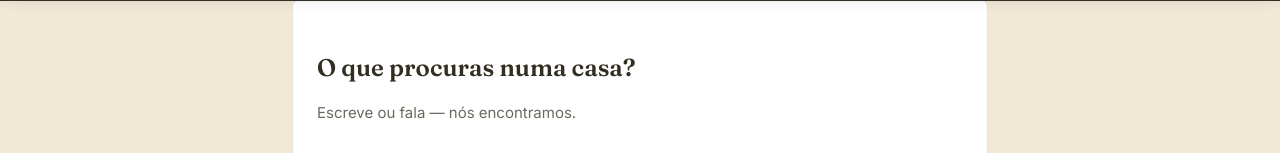
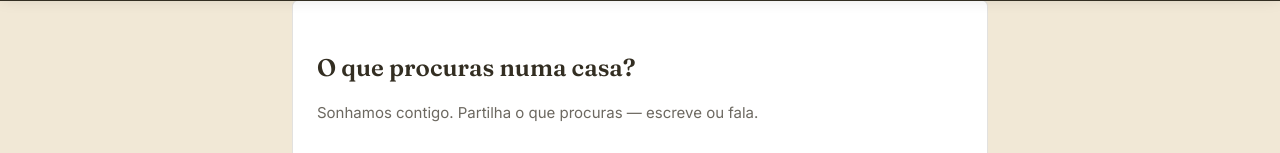
Before and after one commit to andreiadetails-byte/portal-imobiliario, a Next.js app: page / in a window 1280 px wide. Shown: the part 799-952 px from the top of the page. Built offline with nearby package versions, Linux system fonts and the light colour scheme; no server answers; the database is empty.

Commit message:
Atualizar frase de apoio da pesquisa natural em todos os idiomas

```diff
--- a/components/NaturalSearchBox.js
+++ b/components/NaturalSearchBox.js
@@ -274,43 +274,43 @@ export default function NaturalSearchBox() {
   const UI_TEXT = {
     pt: {
       title: 'O que procuras numa casa?',
-      sub: (v) => `Escreve${v ? ' ou fala' : ''} — nós encontramos.`,
+      sub: (v) => `Sonhamos contigo. Partilha o que procuras${v ? ' — escreve ou fala' : ''}.`,
       placeholder: `Gostava de comprar um ${exampleTypology} até ${examplePrice}€, recente ou novo, em ${exampleCity}, com ${exampleAmenity}.`,
       button: 'Tens o que procuro? 🔍',
     },
     en: {
       title: 'What are you looking for?',
-      sub: (v) => `Type${v ? ' or speak' : ''} — we\u2019ll find it.`,
+      sub: (v) => `We dream with you. Share what you\u2019re looking for${v ? ' — type or speak' : ''}.`,
       placeholder: `I\u2019d like to buy a ${exampleTypologyEn} up to €${examplePrice}, new or recent, in ${exampleCity}, with ${exampleAmenityEn}.`,
       button: 'Do you have what I\u2019m looking for? 🔍',
     },
     es: {
       title: '¿Qué buscas en una casa?',
-      sub: (v) => `Escribe${v ? ' o habla' : ''} — nosotros lo encontramos.`,
+      sub: (v) => `Soñamos contigo. Comparte lo que buscas${v ? ' — escribe o habla' : ''}.`,
       placeholder: `Me gustaría comprar un ${exampleTypology} hasta ${examplePrice}€, nuevo o reciente, en ${exampleCity}, con ${exampleAmenityEs}.`,
       button: '¿Tienes lo que busco? 🔍',
     },
     fr: {
       title: 'Que recherchez-vous dans une maison ?',
-      sub: (v) => `Écrivez${v ? ' ou parlez' : ''} — nous trouvons.`,
+      sub: (v) => `Nous rêvons avec vous. Partagez ce que vous cherchez${v ? ' — écrivez ou parlez' : ''}.`,
       placeholder: `Je voudrais acheter un ${exampleTypology} jusqu\u2019à ${examplePrice}€, neuf ou récent, à ${exampleCity}, avec ${exampleAmenityFr}.`,
       button: 'Avez-vous ce que je cherche ? 🔍',
     },
     de: {
       title: 'Was suchen Sie in einem Zuhause?',
-      sub: (v) => `Schreiben${v ? ' oder sprechen' : ''} Sie — wir finden es.`,
+      sub: (v) => `Wir träumen mit Ihnen. Teilen Sie, wonach Sie suchen${v ? ' — schreiben oder sprechen Sie' : ''}.`,
       placeholder: `Ich möchte eine ${exampleTypologyDe} bis ${examplePrice}€ kaufen, neu oder neuwertig, in ${exampleCity}, mit ${exampleAmenityDe}.`,
       button: 'Haben Sie, was ich suche? 🔍',
     },
     nl: {
       title: 'Wat zoekt u in een huis?',
-      sub: (v) => `Typ${v ? ' of spreek' : ''} — wij vinden het.`,
+      sub: (v) => `Wij dromen met u mee. Deel wat u zoekt${v ? ' — typ of spreek' : ''}.`,
       placeholder: `Ik zou graag een ${exampleTypologyNl} kopen tot €${examplePrice}, nieuw of recent, in ${exampleCity}, met ${exampleAmenityNl}.`,
       button: 'Heeft u wat ik zoek? 🔍',
     },
     ru: {
       title: 'Что вы ищете в доме?',
-      sub: (v) => `Напишите${v ? ' или скажите' : ''} — мы найдём.`,
+      sub: (v) => `Мы мечтаем вместе с вами. Расскажите, что вы ищете${v ? ' — напишите или скажите' : ''}.`,
       placeholder: `Я хотел бы купить ${exampleTypologyRu} до ${examplePrice}€, новую или недавнюю, в ${exampleCityRu}, с ${exampleAmenityRu}.`,
       button: 'Есть ли у вас то, что я ищу? 🔍',
     },
```
